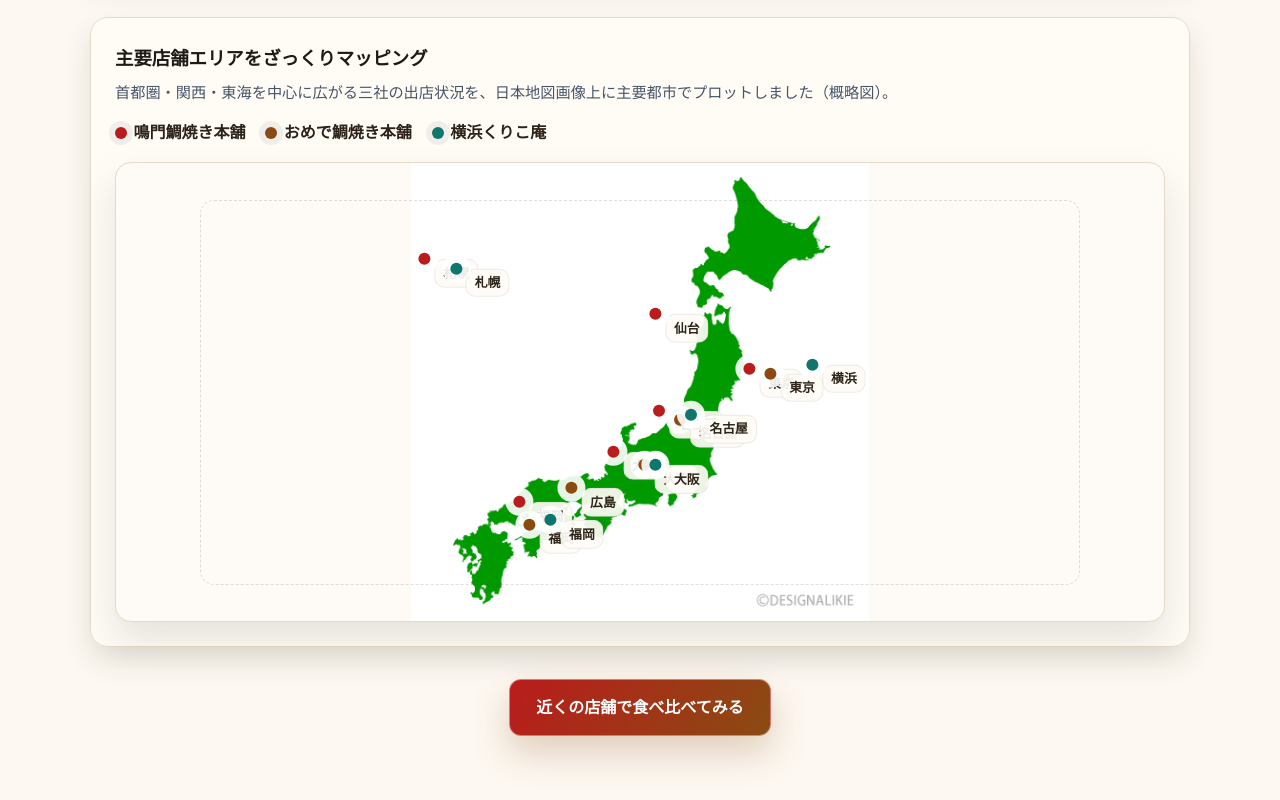
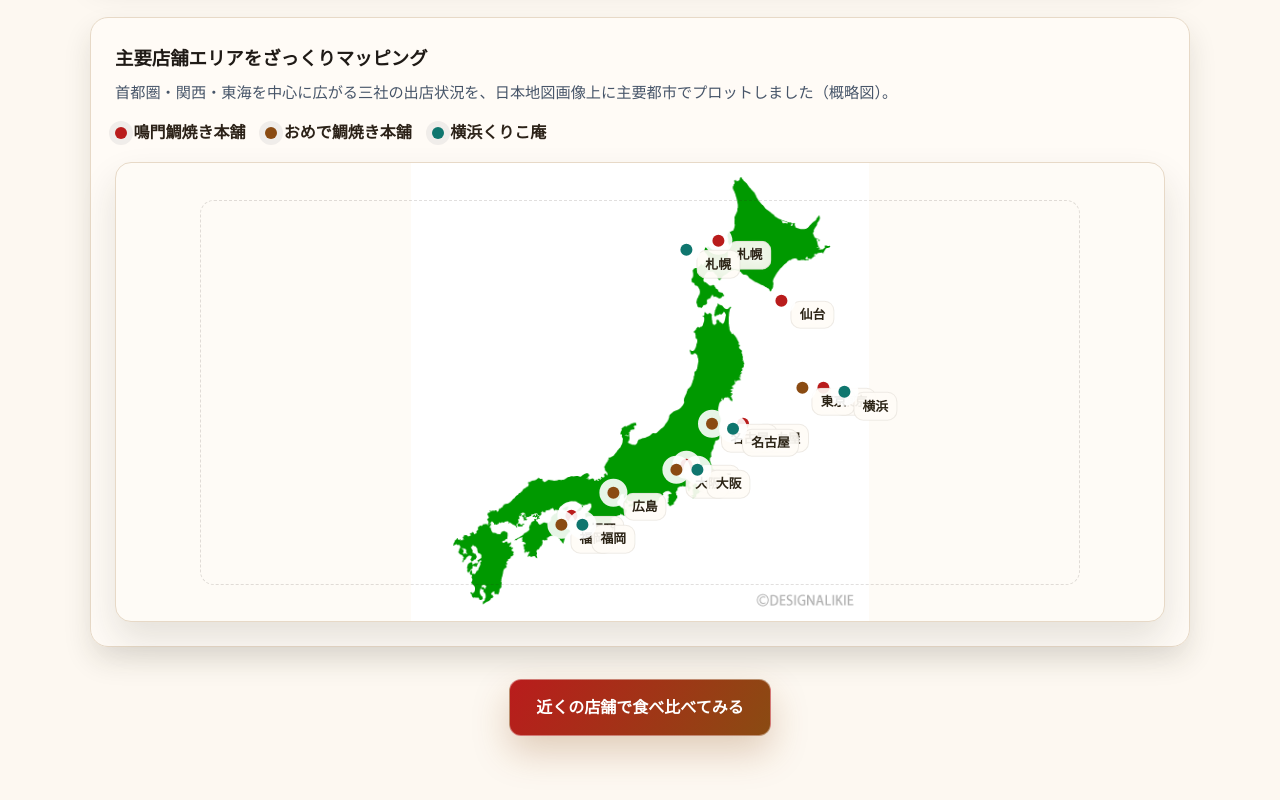
Before and after one commit to RiceballUtopia/my-first-web-site, a plain HTML site: page index.html in a window 1280 px wide. Shown: the part 1191-1991 px from the top of the page. Drawn offline with Linux system fonts and the light colour scheme.

Commit message:
Remove background image and fix map pins

```diff
--- a/index.html
+++ b/index.html
@@ -31,17 +31,6 @@
       padding: 0 1rem 4rem;
       position: relative;
       line-height: 1.7;
-    }
-
-    body::before {
-      content: "";
-      position: fixed;
-      inset: 0;
-      background: linear-gradient(180deg, rgba(253, 248, 241, 0.92), rgba(250, 243, 233, 0.85)),
-        url("和風.webp") center / cover no-repeat;
-      z-index: -1;
-      filter: saturate(0.9);
-      pointer-events: none;
     }
 
     .wrap {
@@ -466,24 +455,24 @@
         <div class="legend-item"><span class="dot dot-c"></span>横浜くりこ庵</div>
       </div>
       <div class="map-plot" aria-label="日本地図上の店舗分布">
-        <div class="pin pin-a" style="top: 24%; left: 32%;"><span>札幌</span></div>
-        <div class="pin pin-a" style="top: 36%; left: 54%;"><span>仙台</span></div>
-        <div class="pin pin-a" style="top: 48%; left: 63%;"><span>東京</span></div>
-        <div class="pin pin-a" style="top: 57%; left: 55%;"><span>名古屋</span></div>
-        <div class="pin pin-a" style="top: 66%; left: 50%;"><span>大阪</span></div>
-        <div class="pin pin-a" style="top: 77%; left: 41%;"><span>福岡</span></div>
+        <div class="pin pin-a" style="top: 20%; left: 60%;"><span>札幌</span></div>
+        <div class="pin pin-a" style="top: 33%; left: 66%;"><span>仙台</span></div>
+        <div class="pin pin-a" style="top: 52%; left: 70%;"><span>東京</span></div>
+        <div class="pin pin-a" style="top: 60%; left: 63%;"><span>名古屋</span></div>
+        <div class="pin pin-a" style="top: 69%; left: 57%;"><span>大阪</span></div>
+        <div class="pin pin-a" style="top: 80%; left: 46%;"><span>福岡</span></div>
 
-        <div class="pin pin-b" style="top: 49%; left: 65%;"><span>東京</span></div>
-        <div class="pin pin-b" style="top: 59%; left: 57%;"><span>名古屋</span></div>
-        <div class="pin pin-b" style="top: 69%; left: 53%;"><span>大阪</span></div>
-        <div class="pin pin-b" style="top: 74%; left: 46%;"><span>広島</span></div>
-        <div class="pin pin-b" style="top: 82%; left: 42%;"><span>福岡</span></div>
+        <div class="pin pin-b" style="top: 52%; left: 68%;"><span>東京</span></div>
+        <div class="pin pin-b" style="top: 60%; left: 60%;"><span>名古屋</span></div>
+        <div class="pin pin-b" style="top: 70%; left: 56%;"><span>大阪</span></div>
+        <div class="pin pin-b" style="top: 75%; left: 50%;"><span>広島</span></div>
+        <div class="pin pin-b" style="top: 82%; left: 45%;"><span>福岡</span></div>
 
-        <div class="pin pin-c" style="top: 26%; left: 35%;"><span>札幌</span></div>
-        <div class="pin pin-c" style="top: 47%; left: 69%;"><span>横浜</span></div>
-        <div class="pin pin-c" style="top: 58%; left: 58%;"><span>名古屋</span></div>
-        <div class="pin pin-c" style="top: 69%; left: 54%;"><span>大阪</span></div>
-        <div class="pin pin-c" style="top: 81%; left: 44%;"><span>福岡</span></div>
+        <div class="pin pin-c" style="top: 22%; left: 57%;"><span>札幌</span></div>
+        <div class="pin pin-c" style="top: 53%; left: 72%;"><span>横浜</span></div>
+        <div class="pin pin-c" style="top: 61%; left: 62%;"><span>名古屋</span></div>
+        <div class="pin pin-c" style="top: 70%; left: 58%;"><span>大阪</span></div>
+        <div class="pin pin-c" style="top: 82%; left: 47%;"><span>福岡</span></div>
       </div>
     </section>
 
```
Also changed, not shown: 和風.webp (deleted).
